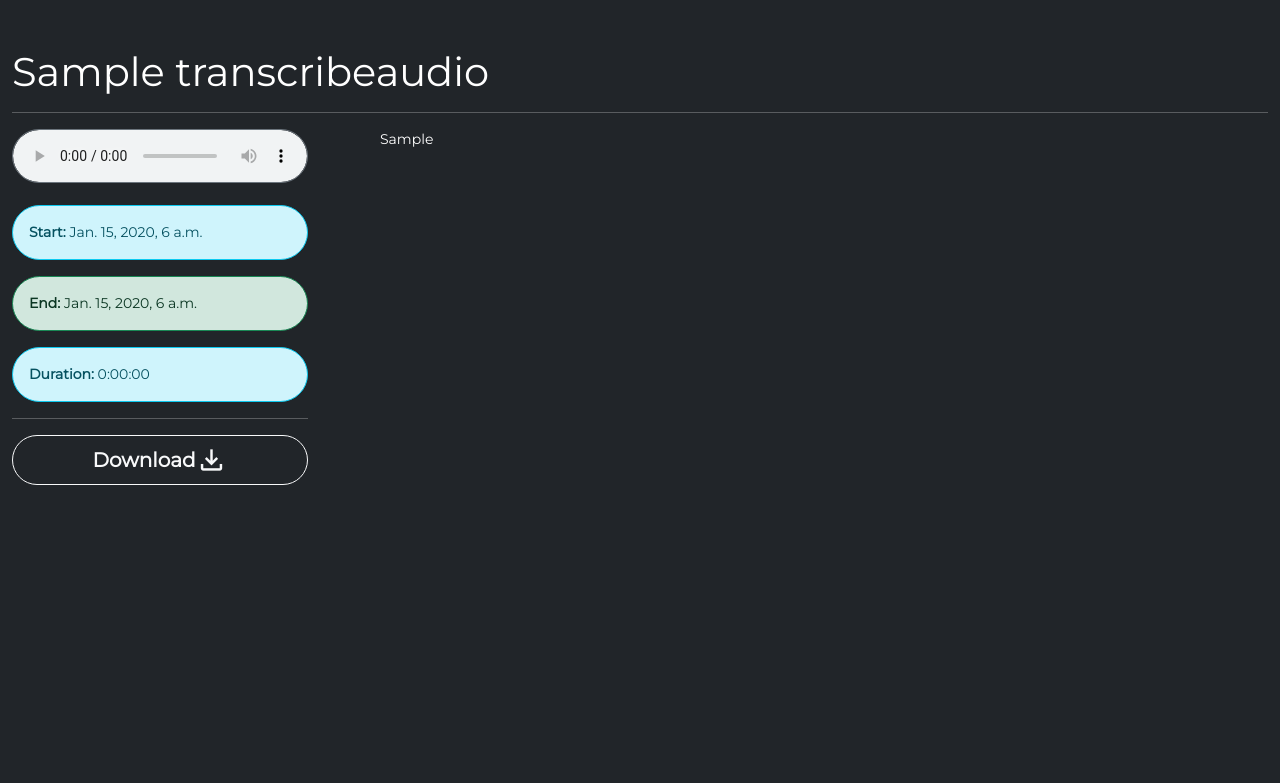
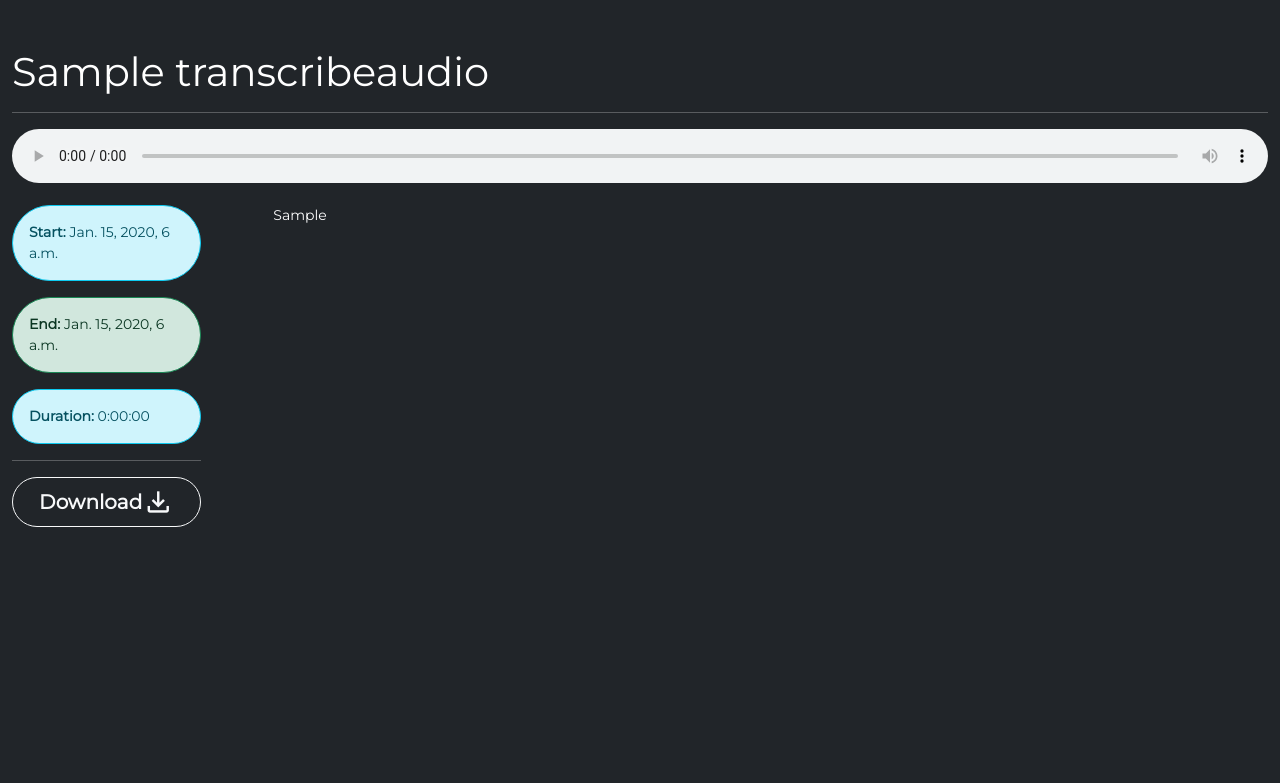
Before and after one commit to swelanauguste/kingship-transcribe-v1, a Django app: a page that uses app/templates/audio/transcribeaudio_detail.html in a window 1280 px wide. Shown: the part 63-846 px from the top of the page. Run offline with Django 4.2, Linux system fonts and the light colour scheme; tables that the repository leaves empty hold one stand-in row (values such as "Sample post").

Commit message:
auto refresh

```diff
--- a/app/templates/audio/transcribeaudio_detail.html
+++ b/app/templates/audio/transcribeaudio_detail.html
@@ -6,14 +6,17 @@
 <div class="container-fluid py-5">
     <h1>{{object.name|truncatechars:60}}</h1>
     <hr>
-    <div class="row">
-        <div class="col-lg-3">
-            <audio controls
-                class="col-lg-12 mb-3 border border-secondary rounded-pill">
-                <source
-                    src="{% if object.audio_file %}{{ object.audio_file.url }}{% endif %}"
-                    type="audio/mp3">
-            </audio>
+    <audio controls
+        class="w-100 mb-3">
+        <source
+            src="{% if object.audio_file %}{{ object.audio_file.url }}{% endif %}"
+            type="audio/mp3">
+    </audio>
+    <div id="content"
+        class="row">
+
+        <div class="col-lg-2">
+
             {% if object.start %}
             <p class="alert alert-info rounded-pill border border-info">
                 <strong>Start:
@@ -22,7 +25,8 @@
             {% endif %}
 
             {% if object.end %}
-            <p class="alert alert-success rounded-pill border border-success">
+            <p data-end="{{ object.end }}"
+                class="alert alert-success rounded-pill border border-success">
                 <strong>End: </strong>{{object.end}}
             </p>
             <p class="alert alert-info rounded-pill border border-info">
@@ -61,12 +65,30 @@
     </div>
 </div>
 <script>
-    end = "{{object.end}}"
+    const end = "{{ object.end }}";
+    console.log(end);
+
     if (end === 'None') {
-        // Reload page every 5 seconds (optional)
-        setTimeout(function () {
-            window.location.reload(1);
-        }, 10000);
+        // Start the interval if the end is not set (None)
+        const intervalId = setInterval(function () {
+            fetch(location.href, { method: 'GET' })
+                .then(response => response.text())
+                .then(html => {
+                    const parser = new DOMParser();
+                    const doc = parser.parseFromString(html, 'text/html');
+                    const newContent = doc.getElementById('content').innerHTML;
+                    document.getElementById('content').innerHTML = newContent;
+
+                    // After the update, check if the 'end' field is no longer 'None'
+                    const updatedEnd = doc.querySelector("[data-end]").getAttribute("data-end");
+                    console.log(updatedEnd, 'updatedEnd');
+                    if (updatedEnd !== 'None') {
+                        // Stop the interval when 'end' is set
+                        clearInterval(intervalId);
+                    }
+                })
+                .catch(error => console.log('Error:', error));
+        }, 5000);
     }
 </script>
 
```
